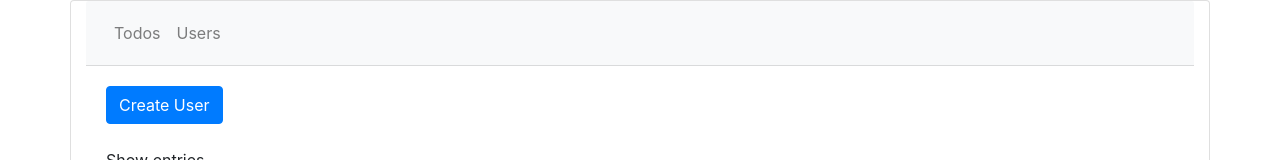
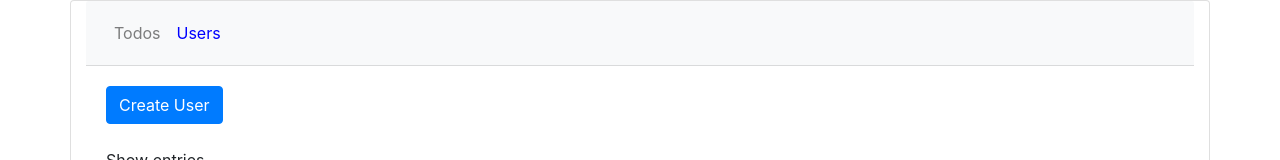
Before and after one commit to rajat7707/Todo_Project_With_ReactJS_Redux, a React (Create React App) app: page /user in a window 1280 px wide. Shown: the top 160 px of the page. Built offline with nearby package versions, Linux system fonts and the light colour scheme.

Commit message:
Update Header.js

```diff
--- a/src/Header.js
+++ b/src/Header.js
@@ -2,12 +2,13 @@ import React, { Component } from 'react';
 import { NavLink } from 'react-router-dom';
 
 class Header extends Component{
+
   render(){
     return(
       <nav className="navbar navbar-expand-lg navbar-light bg-light card-header">
           <div className="navbar-nav">
             <NavLink className="nav-item nav-link" exact to = "/todos" activeStyle = {{color : "blue"}} >Todos</NavLink>
-            <NavLink className="nav-item nav-link" exact to = "/"  activeStyle = {{color : "blue"}}  >Users</NavLink>
+            <NavLink className="nav-item nav-link" exact to = "/user"  activeStyle = {{color : "blue"}}  >Users</NavLink>
           </div>
       </nav>
     )
```
